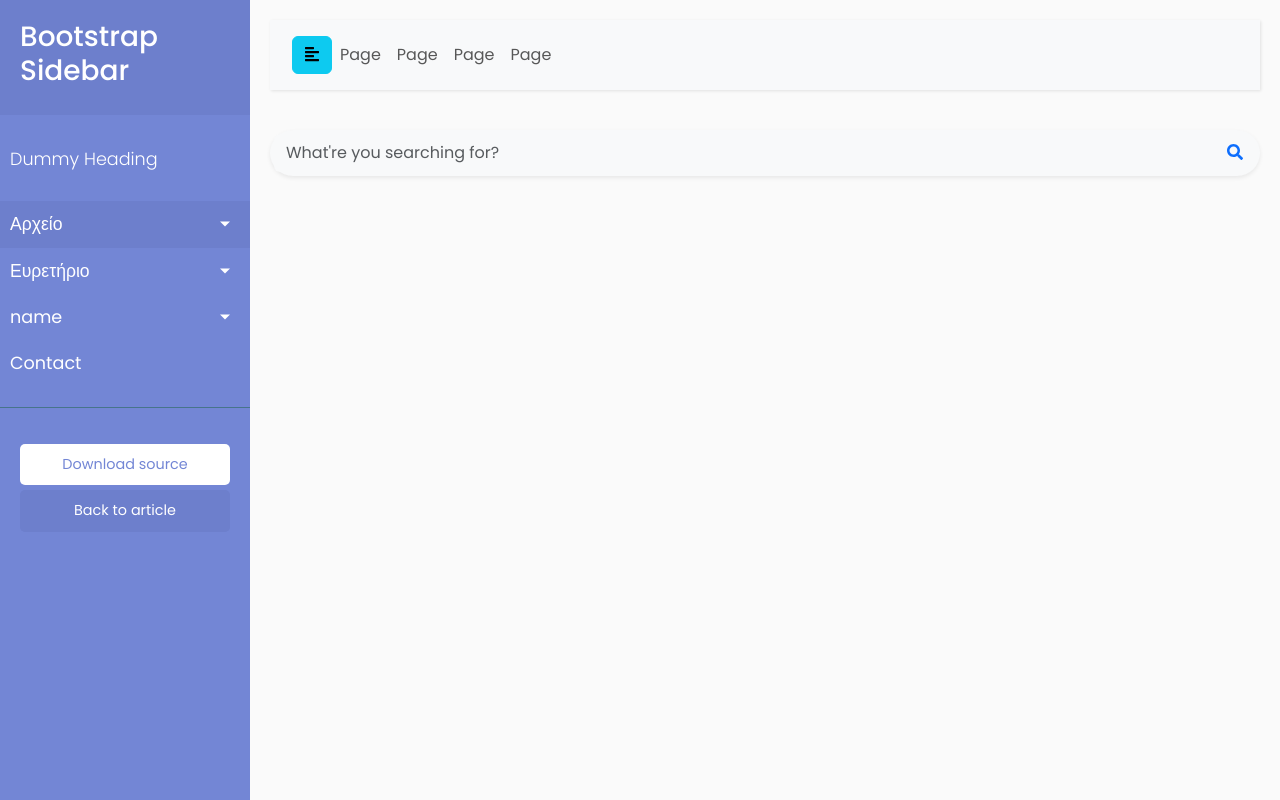
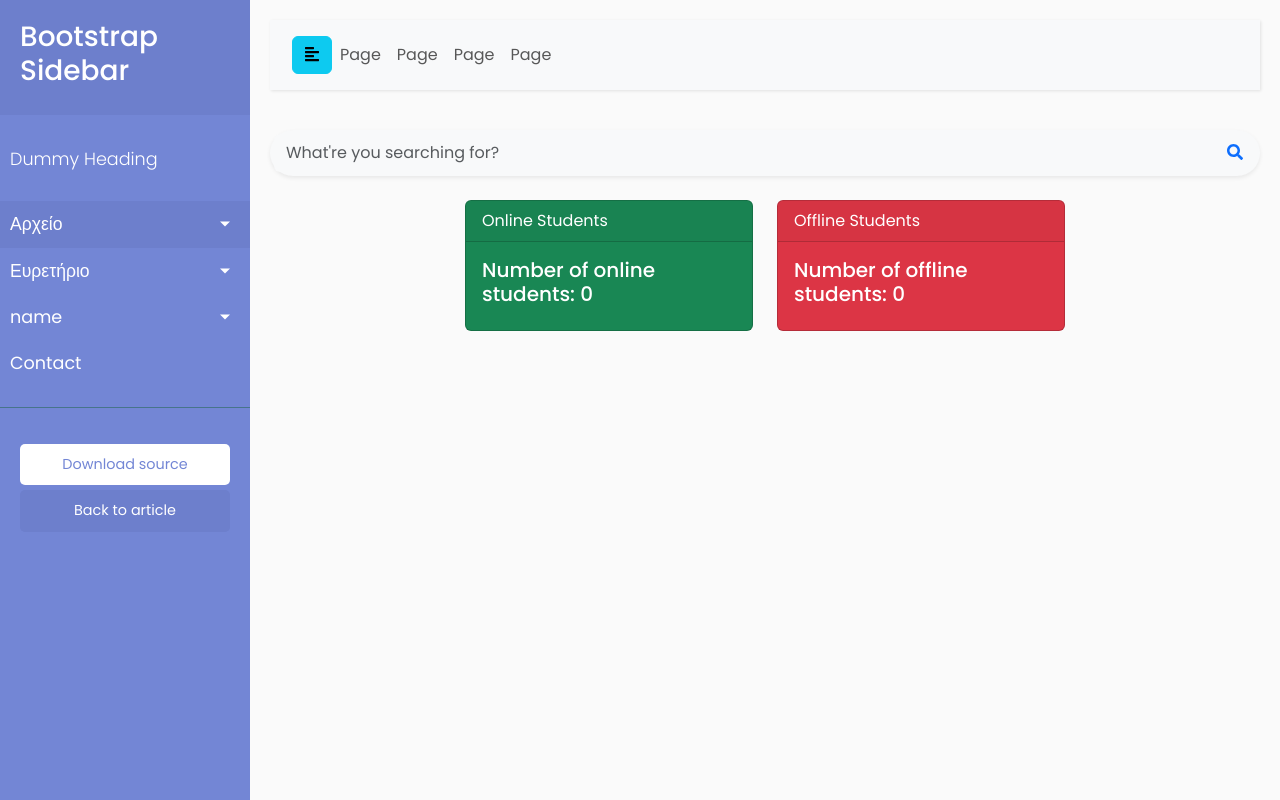
Before and after one commit to kostisvit/Acs-StudentManagementSystem, a Django app: page / in a window 1280 px wide. Run offline with Django 4.2, Linux system fonts and the light colour scheme; the visitor is signed in with stand-in values (Sample User, id 1); data that the repository does not hold is empty; some libraries are stand-ins or nearby versions.

Commit message:
student online/offline status

```diff
--- a/apps/students/models.py
+++ b/apps/students/models.py
@@ -21,6 +21,7 @@
     contact_num = models.CharField(max_length=50,null=True,blank=True)
     date_of_birth = models.DateField()
     course = models.CharField(max_length=50)
+    is_online = models.BooleanField(default=False)
     stu_id = models.CharField(max_length=50, unique=True,editable=False,default=create_new_stu_id)
 
     def __str__(self):
--- /dev/null
+++ b/apps/students/templatetags/student_count.py
@@ -0,0 +1,20 @@
+from django import template
+from students.models import Student
+
+register = template.Library()
+
+@register.simple_tag
+def online_student_count():
+    """
+    Returns the count of online students.
+    """
+    return Student.objects.filter(is_online=True).count()
+
+
+@register.simple_tag
+def offline_student_count():
+
+    """
+    Returns the count of offline students.
+    """
+    return Student.objects.filter(is_online=False).count()
--- a/templates/home.html
+++ b/templates/home.html
@@ -1,4 +1,5 @@
 {% extends '_base.html' %}
+{% load student_count %}
 
 {% load crispy_forms_tags %}
 {% block title %}Home{% endblock %}
@@ -6,13 +7,35 @@
 {% block content %}
 
 {% if user.is_authenticated %}
-
+<body>
+  <div class="container-fluid d-flex justify-content-center">
+      <div class="row">
+          <div class="col-md-auto">
+            <div class="card text-white bg-success mb-3" style="max-width: 18rem;">
+              <div class="card-header">Online Students</div>
+              <div class="card-body">
+                <h5 class="card-title">Number of online students: {% online_student_count %}</h5>
+              </div>
+            </div>
+          </div>
+          <div class="col-md-auto">
+            <div class="card text-white bg-danger mb-3" style="max-width: 18rem;">
+              <div class="card-header">Offline Students</div>
+              <div class="card-body">
+              <h5 class="card-title">Number of offline students: {% offline_student_count %}</h5>
+              </div>
+            </div>
+          </div>
+      </div>
+  </div>
+</body>
 {% else %}
 <div class="container">
   <h2>Welcome to Student Management System</h2>
   <a href="{% url 'login' %}" class="btn btn-primary">Login</a>
   <a href="" class="btn btn-primary">SignUp</a>
 </div>
+
 {% endif %}
 
 {% endblock %}
```
Also changed, not shown: apps/students/migrations/0003_student_is_online.py (added).
